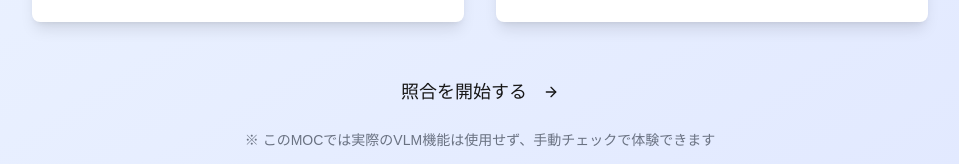
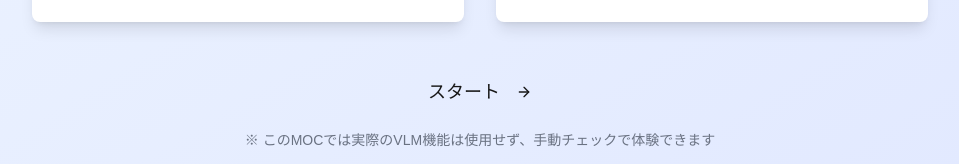
Before and after one commit to taksuehiro/inventory_moc, a Next.js app: page / in a window 1280 px wide. Shown: the part 498-662 px from the top of the page, without its empty margins (160-1119 px from the left). Built offline with nearby package versions, Linux system fonts and the light colour scheme.

Commit message:
UI謾ｹ蝟・ 繝帙・繝繝壹・繧ｸ繧偵せ繧ｿ繝ｼ繝育判髱｢縺ｫ螟画峩縲√い繝・・繝ｭ繝ｼ繝峨↑縺励〒繧よｬ｡縺ｸ騾ｲ繧√ｋ繧医≧縺ｫ菫ｮ豁｣

```diff
--- a/src/app/page.tsx
+++ b/src/app/page.tsx
@@ -56,7 +56,7 @@ export default function Home() {
           <div className="text-center">
             <Link href="/upload">
               <Button size="lg" className="px-8 py-4 text-lg">
-                照合を開始する
+                スタート
                 <ArrowRight className="ml-2 h-5 w-5" />
               </Button>
             </Link>
--- a/src/app/upload/page.tsx
+++ b/src/app/upload/page.tsx
@@ -37,15 +37,16 @@ export default function UploadPage() {
   };
 
   const handleNext = () => {
+    // ファイルがアップロードされている場合は保存
     if (excelFile) {
-      // ファイルをローカルストレージに保存（MOC用）
       localStorage.setItem('excelFile', JSON.stringify({
         name: excelFile.name,
         size: excelFile.size,
         type: excelFile.type
       }));
+    }
 
-      // PDFファイル情報も保存
+    if (pdfFiles.length > 0) {
       localStorage.setItem('pdfFiles', JSON.stringify(
         pdfFiles.map(file => ({
           name: file.name,
@@ -53,9 +54,10 @@ export default function UploadPage() {
           type: file.type
         }))
       ));
+    }
 
-      router.push('/review');
-    }
+    // ファイルがなくても次へ進める
+    router.push('/review');
   };
 
   return (
@@ -147,7 +149,6 @@ export default function UploadPage() {
             <div className="flex justify-center pt-6">
               <Button
                 onClick={handleNext}
-                disabled={!excelFile}
                 size="lg"
                 className="px-8 py-3 text-lg"
               >
```
